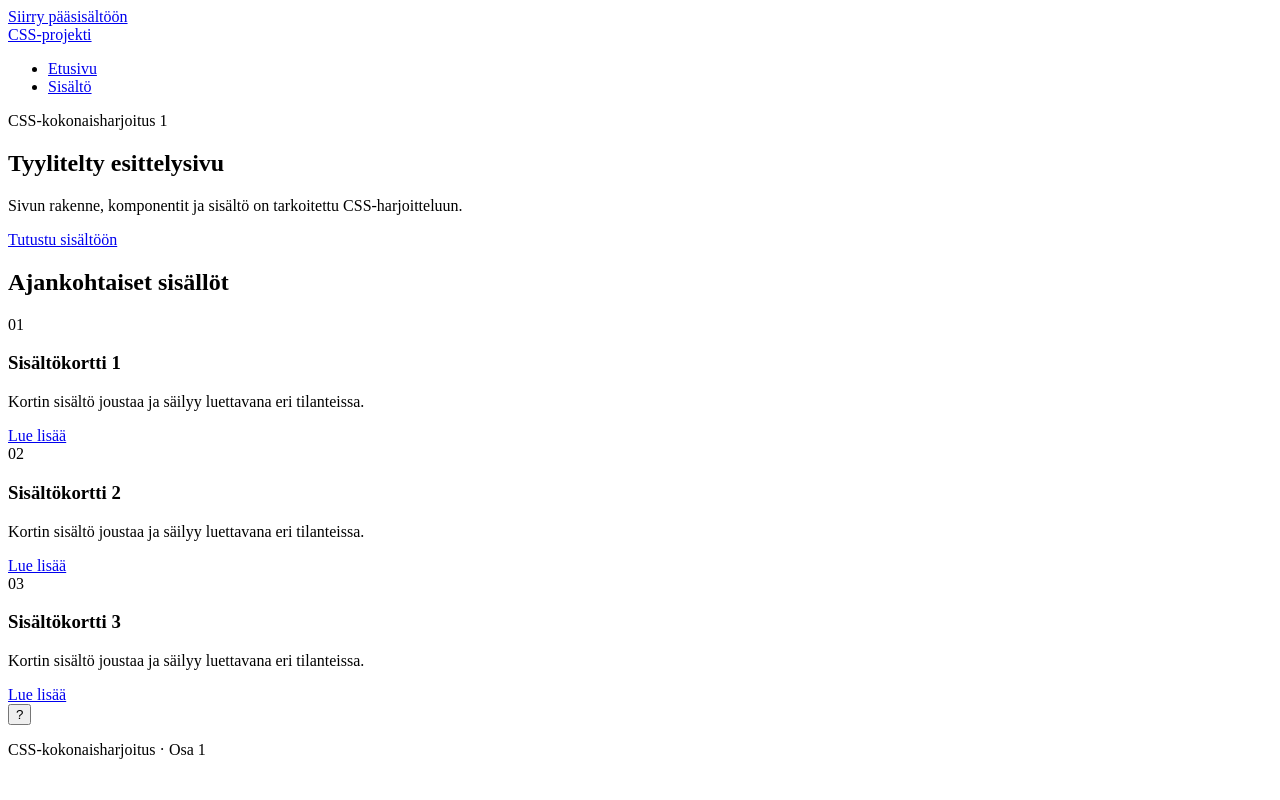
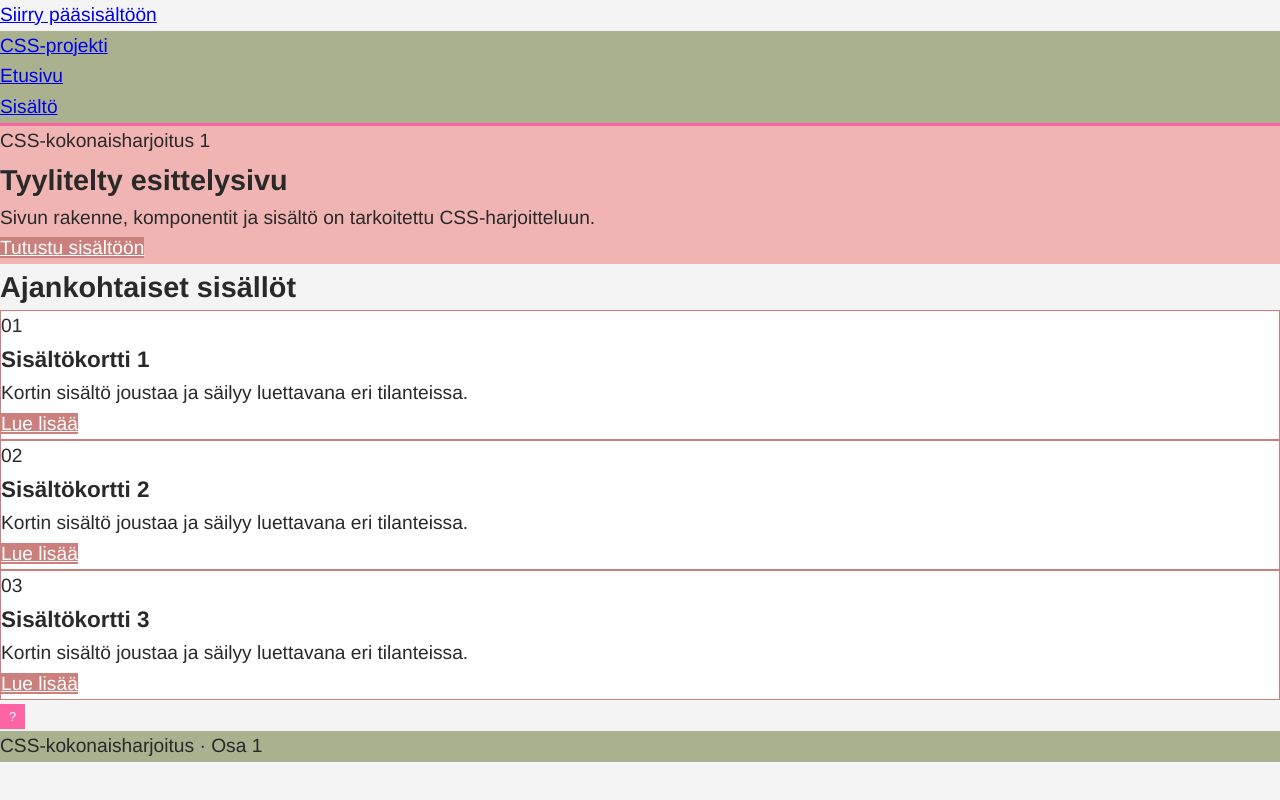
Before and after one commit to vbielinska/CSS-26, a plain HTML site: page CSS-aloitustiedostot-Osat1-20/osa1-css-kokonaisharjoitus/index.html in a window 1280 px wide. Drawn offline with Linux system fonts and the light colour scheme.

Commit message:
Complete 'Osa 1'

```diff
--- a/CSS-aloitustiedostot-Osat1-20/osa1-css-kokonaisharjoitus/css/styles.css
+++ b/CSS-aloitustiedostot-Osat1-20/osa1-css-kokonaisharjoitus/css/styles.css
@@ -1,3 +1,49 @@
 /* CSS-kokonaisharjoitus, osa 1 */
 
-/* Aloita CSS:n kirjoittaminen tämän kommentin alta. */
+/* 	Liitä ulkoinen CSS-tiedosto, kirjoita sääntöjä ja käytä elementti-, class- ja id-valitsimia, värejä, yksiköitä, fontteja sekä perusreunoja. */
+
+* {
+    box-sizing: border-box;
+    margin: 0;
+    padding: 0;
+}
+
+body {
+    font-family: Helvetica, Arial, sans-serif;
+    line-height: 1.6;
+    font-size: 1.2rem;
+    background-color: #f4f4f4;
+    color: #292929;
+}
+
+
+.site-header,
+.site-footer {
+    background-color: #A9B18F;
+}
+
+.hero {
+    background-color: #F0B5B3;
+}
+
+.card {
+    background-color: #FFF;
+    border: 1px solid #CB807D;
+}
+
+.button {
+    background-color: #cb807d;
+    color: #FFF;
+}
+
+.help-button {
+    background-color: #fe64a3;
+    color: #FFF;
+    border: none;
+    width: 25px;
+    height: 25px;
+}
+
+#top {
+    border-bottom: 3px solid #fe64a3;
+}
```
Also changed, not shown: CSS-aloitustiedostot-Osat1-20/osa1-css-kokonaisharjoitus/index.html (+18 -3 lines), 1 other file.
